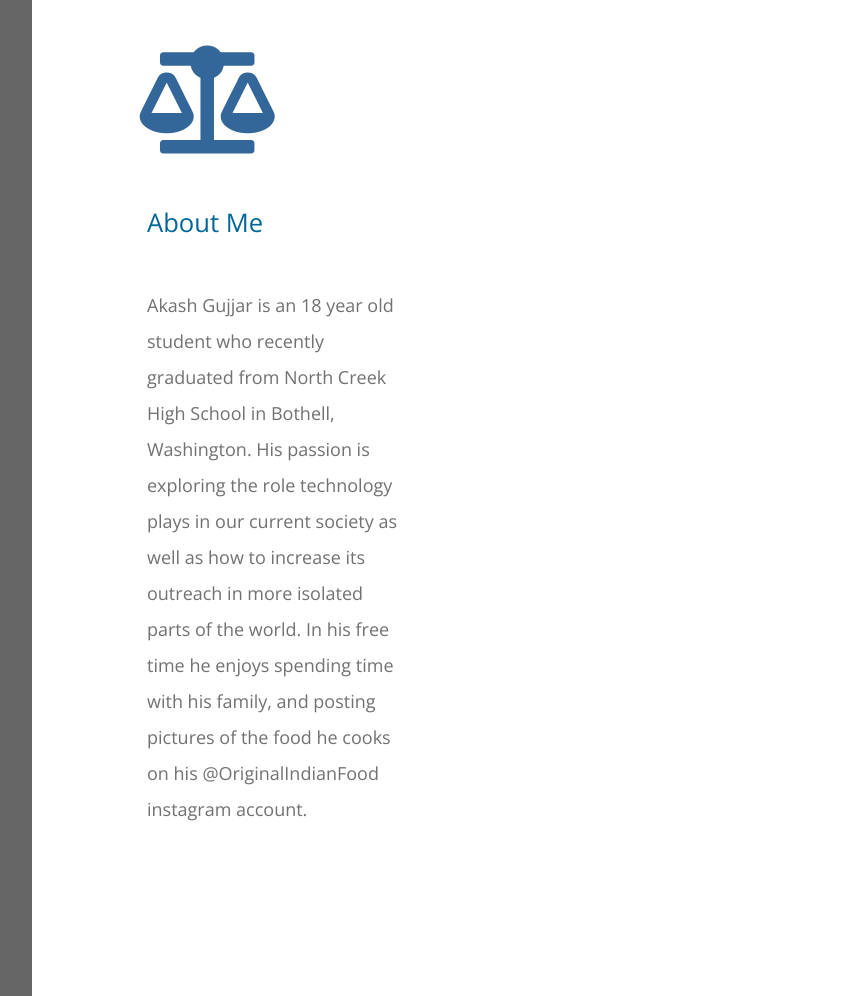
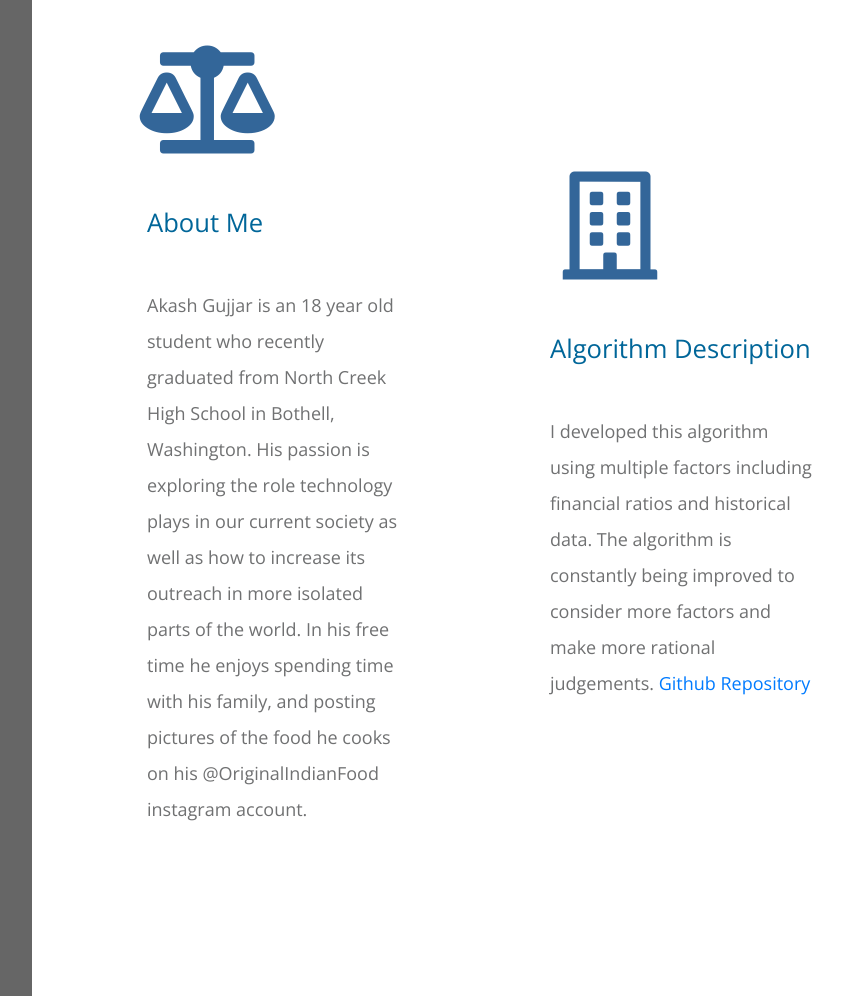
Before and after one commit to akashsgujjar/StockBot, a Flask app: template templates/index.html in a window 1280 px wide. Shown: the part 881-1877 px from the top of the page, without its empty margins (352-1195 px from the left). Run offline with Flask 2, Linux system fonts and the light colour scheme; the template is opened without the code that fills it: most values are stand-ins (such as "Sample title", 1, 10 or a date in 2020); some libraries are stand-ins or nearby versions.

Commit message:
css clean up

```diff
--- a/main.py
+++ b/main.py
@@ -100,9 +100,16 @@ def finalPrint(rating):
     return buy_me
 
 
+def printAllStocks():
+    stockReturn = ""
+    for stockName in stock_list:
+        stockReturn += stockName + ", "
+    return stockReturn
+
+
 @app.route("/")
 def temp():
-    return render_template('index.html', buyMe=finalPrint(conf_list))
+    return render_template('index.html', buyMe=finalPrint(conf_list), totalList=printAllStocks())
     # return finalPrint(conf_list)
 
 # export FLASK_APP=main.py
--- a/templates/index.html
+++ b/templates/index.html
@@ -55,7 +55,7 @@ https://templatemo.com/tm-536-dream-pulse
               </ul>
               <ul class="nav flex-row tm-social-links">
                 <li class="nav-item">
-                  <a href="https://facebook.com" class="nav-link tm-social-link">
+                  <a href="https://github.com/akashsgujjar/StockBot" class="nav-link tm-social-link">
                     <i class="fab fa-facebook-f"></i>
                   </a>
                 </li>
@@ -86,6 +86,9 @@ https://templatemo.com/tm-536-dream-pulse
                           Hello, and welcome to my trading bot, my algorithm uses multiple factors to determine which stocks
                           are the best to buy. Right now, our top stocks are <strong>{{buyMe}}</strong>
                         </p>
+                        <p class="tm-color-gray">
+                          The stocks that were considered were <strong>{{totalList}}</strong>
+                        </p>
                     </div>
                 </section>
             </div>
@@ -106,6 +109,18 @@ https://templatemo.com/tm-536-dream-pulse
                     </p>
                 </div>
               </div>
+              <div class="col-xl-6">
+                <div class="tm-section-half">
+                    <div><i class="far fa-6x fa-building mb-5 tm-section-icon"></i></div>
+                    <h2 class="tm-section-title tm-color-primary mb-5">Algorithm Description</h2>
+                    <p class="mb-5">
+                      I developed this algorithm using multiple factors including financial ratios and historical data.
+                      The algorithm is constantly being improved to consider more factors and make more rational judgements.
+                      <a href="https://github.com/akashsgujjar/StockBot">Github Repository</a>
+
+                    </p>
+                </div>
+              </div>
             </section>
           </div>
         </main>
```
